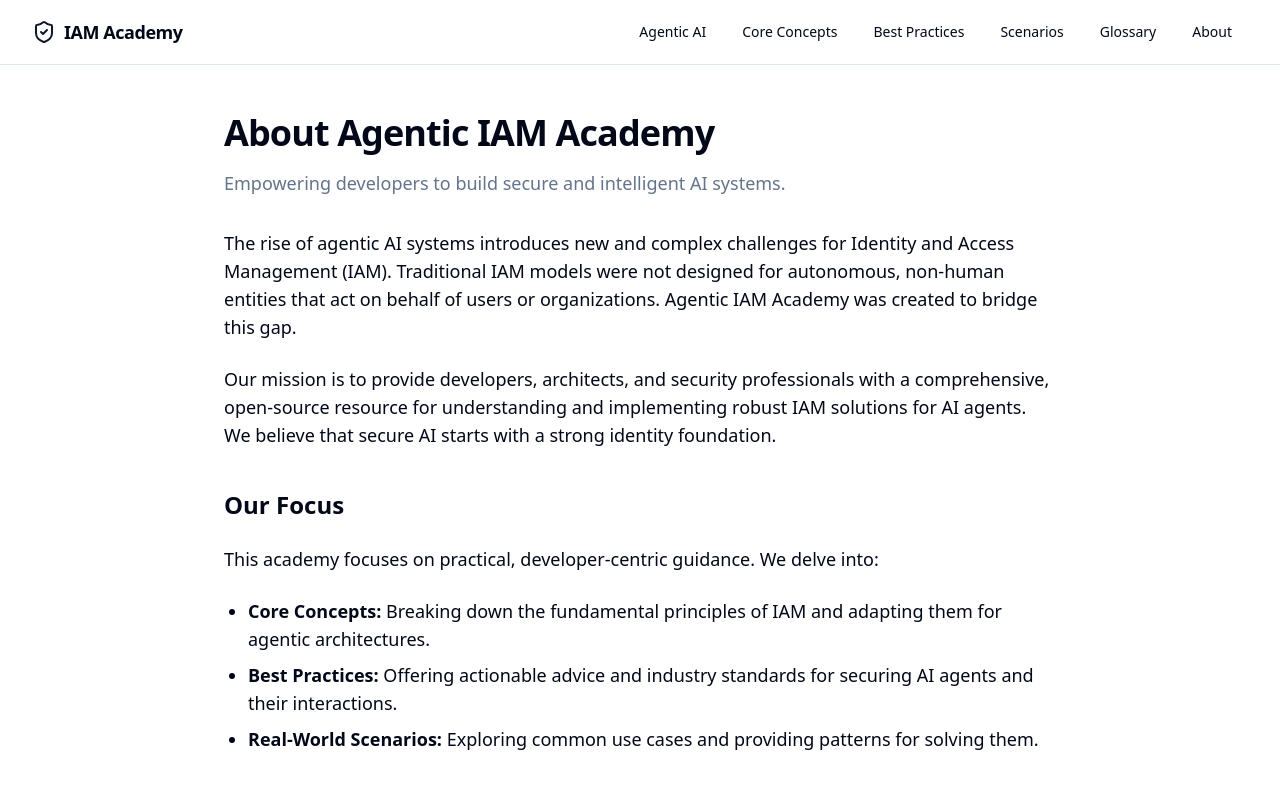
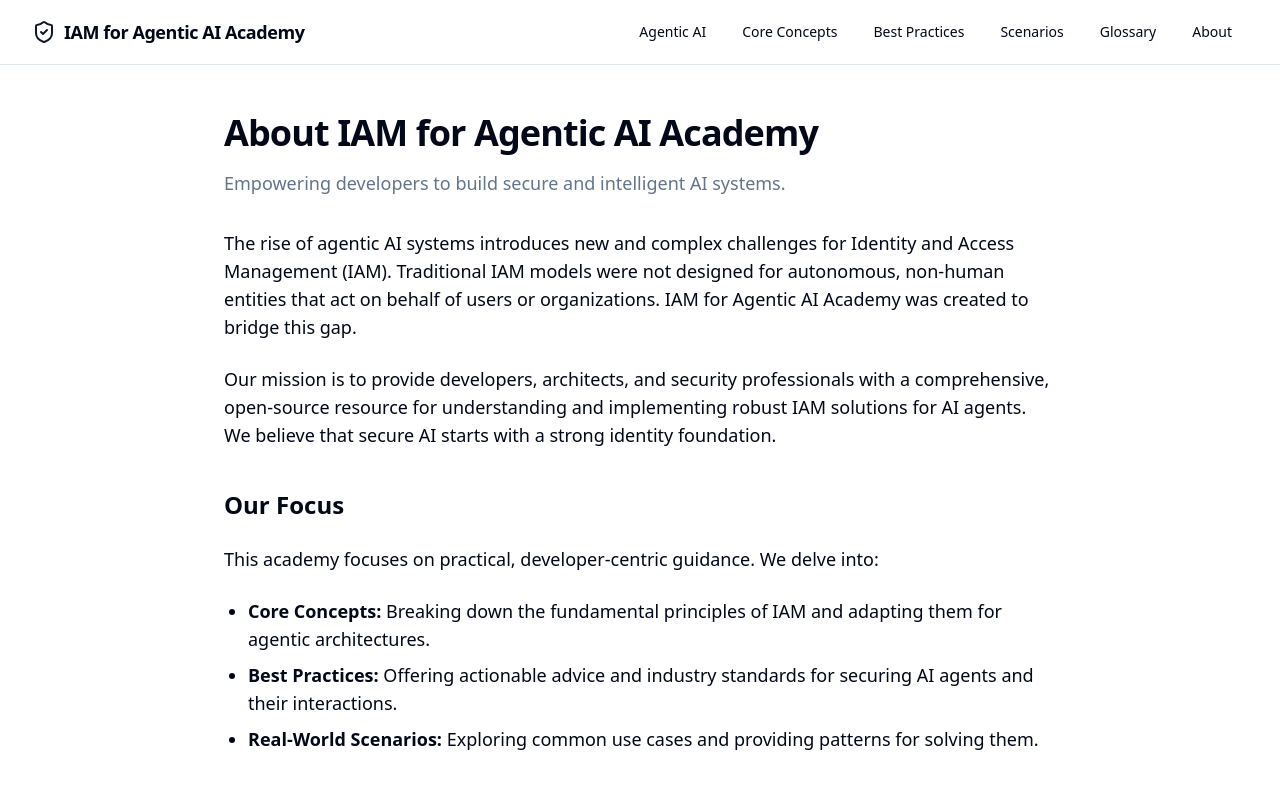
Before and after one commit to ayshsandu/agentic-iam-academy, a React (Vite) app: page /about in a window 1280 px wide. Shown: the top 798 px of the page. Built offline with nearby package versions, Linux system fonts and the light colour scheme.

Commit message:
Rename title
Rename "IAM Academy" to "IAM for Agentic AI Academy" in the logo and title.

```diff
--- a/src/components/shared/Logo.tsx
+++ b/src/components/shared/Logo.tsx
@@ -4,9 +4,9 @@ import { Link } from "react-router-dom";
 
 const Logo = () => {
   return (
-    <Link to="/" className="flex items-center gap-2" aria-label="IAM Academy Home">
+    <Link to="/" className="flex items-center gap-2" aria-label="IAM for Agentic AI Academy Home">
       <ShieldCheck className="h-6 w-6 text-primary" />
-      <span className="font-bold text-lg tracking-tight">IAM Academy</span>
+      <span className="font-bold text-lg tracking-tight">IAM for Agentic AI Academy</span>
     </Link>
   );
 };
--- a/src/pages/About.tsx
+++ b/src/pages/About.tsx
@@ -3,7 +3,7 @@ const About = () => {
   return (
     <div className="container max-w-4xl py-8 md:py-12">
       <h1 className="text-4xl font-bold tracking-tight">
-        About Agentic IAM Academy
+        About IAM for Agentic AI Academy
       </h1>
       <p className="mt-4 text-lg text-muted-foreground">
         Empowering developers to build secure and intelligent AI systems.
@@ -14,7 +14,7 @@ const About = () => {
           The rise of agentic AI systems introduces new and complex challenges for
           Identity and Access Management (IAM). Traditional IAM models were not
           designed for autonomous, non-human entities that act on behalf of
-          users or organizations. Agentic IAM Academy was created to bridge this
+          users or organizations. IAM for Agentic AI Academy was created to bridge this
           gap.
         </p>
         <p>
```
